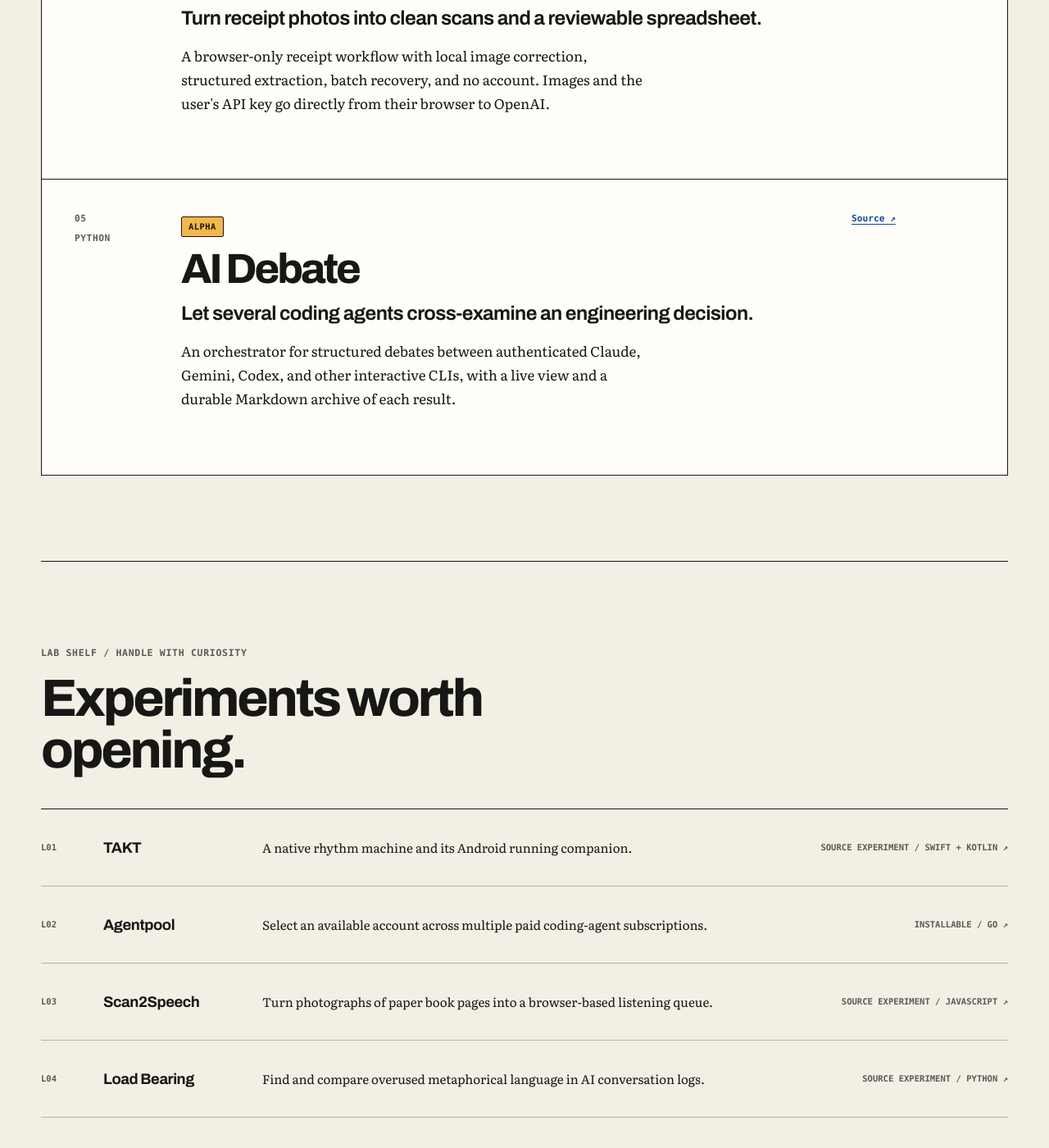
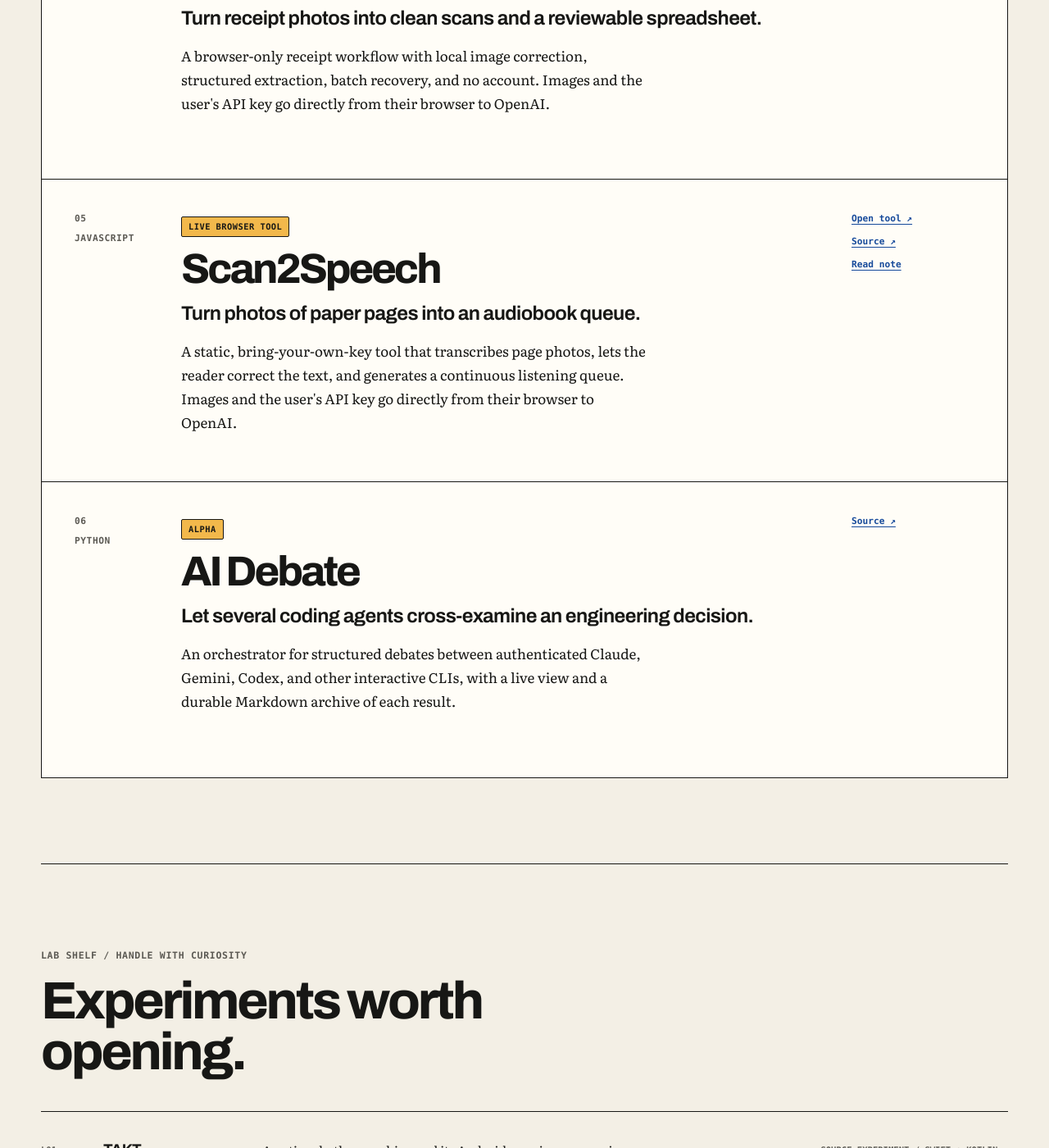
Before and after one commit to orlenko/blog, a Jekyll site: the page built from index.html, in a window 1280 px wide and 1400 px high, scrolled down 2581 px. Shown: the whole window at 82% size. Built offline with Jekyll 4.4.1, drawn with Linux system fonts in a browser that asks for light colours; some web fonts are replaced.

Commit message:
Promote Scan2Speech in project ledger (#1)

```diff
--- a/_data/projects.yml
+++ b/_data/projects.yml
@@ -65,9 +65,24 @@ featured:
     demo: "https://receipts.clickable.one"
     note: "/2026/04/22/receipt-scanner.html"
 
+  - id: scan2speech
+    name: Scan2Speech
+    sequence: "05"
+    status: live_tool
+    status_label: Live browser tool
+    language: JavaScript
+    short: "Turn photos of paper pages into an audiobook queue."
+    description: >-
+      A static, bring-your-own-key tool that transcribes page photos, lets the
+      reader correct the text, and generates a continuous listening queue.
+      Images and the user's API key go directly from their browser to OpenAI.
+    repository: "https://github.com/orlenko/scan2speech"
+    demo: "https://orlenko.github.io/scan2speech/"
+    note: "/2026/06/16/scan2speech.html"
+
   - id: aidebate
     name: AI Debate
-    sequence: "05"
+    sequence: "06"
     status: alpha
     status_label: Alpha
     language: Python
@@ -89,11 +104,6 @@ lab:
     language: Go
     description: "Select an available account across multiple paid coding-agent subscriptions."
     repository: "https://github.com/orlenko/agentpool"
-  - name: Scan2Speech
-    status_label: Source experiment
-    language: JavaScript
-    description: "Turn photographs of paper book pages into a browser-based listening queue."
-    repository: "https://github.com/orlenko/scan2speech"
   - name: Load Bearing
     status_label: Source experiment
     language: Python
```
